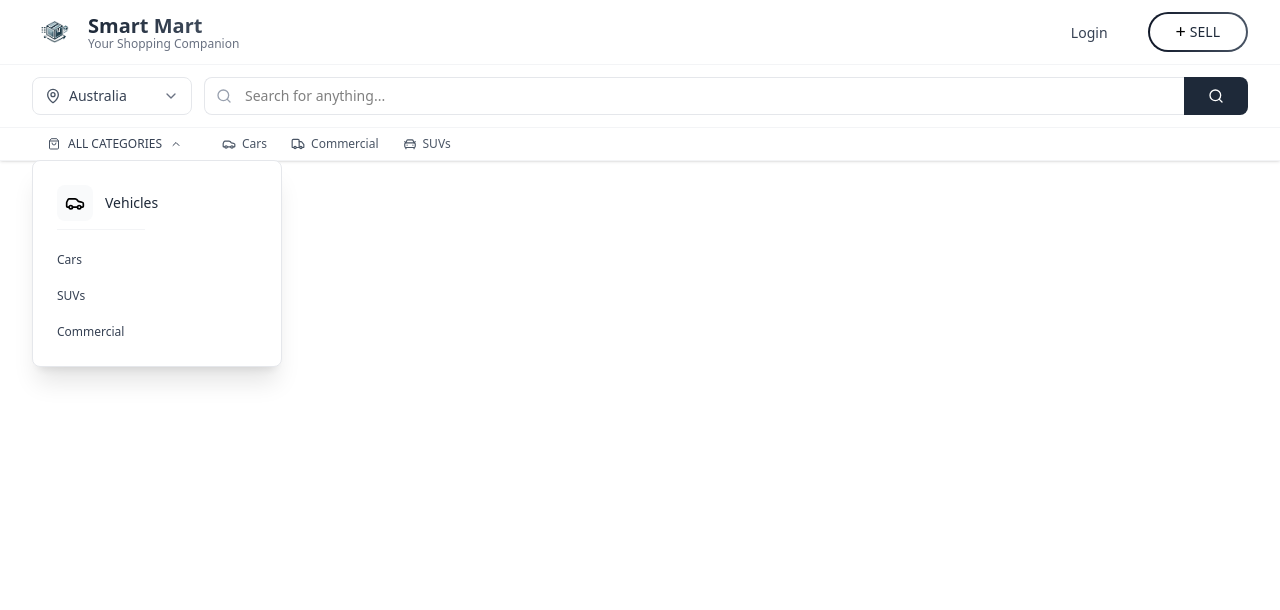
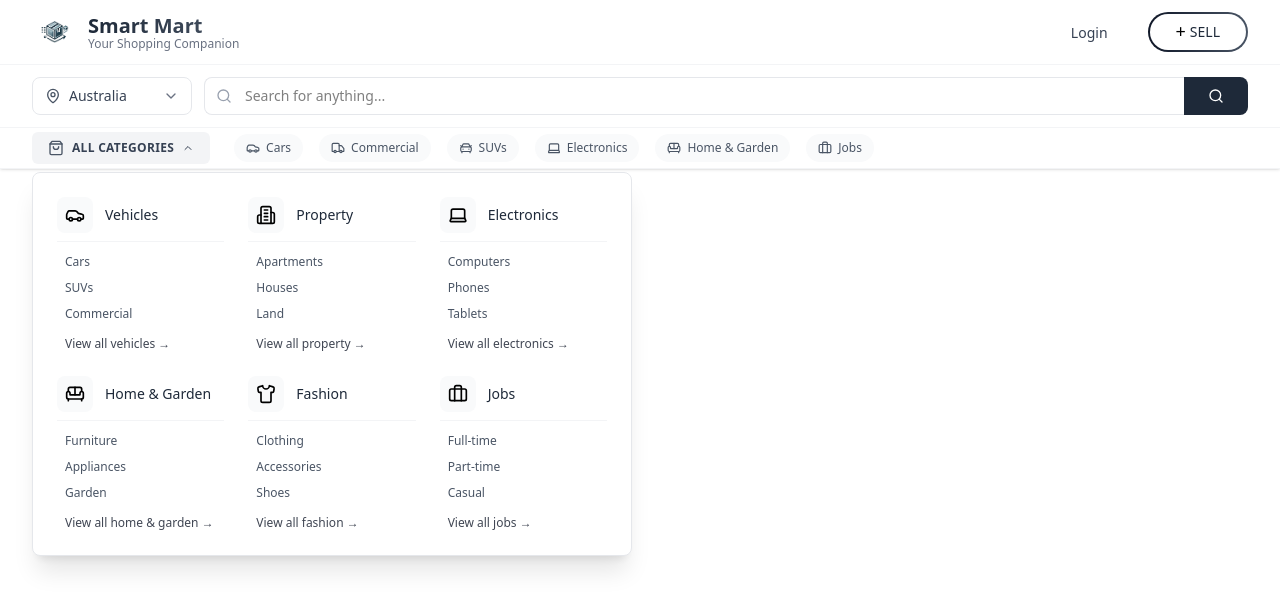
Before and after one commit to ahmadafzal007/SMART-MARKETPLACE, a React (Vite) app in the folder frontend/: page / in a window 1280 px wide. Both pictures are taken after a click on the button "ALL CATEGORIES". Shown: the top 610 px of the page. Built offline with nearby package versions, Linux system fonts and the light colour scheme.

Commit message:
Navbar styles updated

```diff
--- a/frontend/src/components/home/navbar.jsx
+++ b/frontend/src/components/home/navbar.jsx
@@ -12,11 +12,13 @@ const Navbar = () => {
   const [activeDropdown, setActiveDropdown] = useState(null);
   const [isMobile, setIsMobile] = useState(false);
   const dropdownRef = useRef(null);
+  const categoryDropdownRef = useRef(null);
 
   // Handle clicking outside to close dropdowns
   useEffect(() => {
     function handleClickOutside(event) {
-      if (dropdownRef.current && !dropdownRef.current.contains(event.target)) {
+      if (dropdownRef.current && !dropdownRef.current.contains(event.target) &&
+          categoryDropdownRef.current && !categoryDropdownRef.current.contains(event.target)) {
         setActiveDropdown(null);
       }
     }
@@ -70,12 +72,51 @@ const Navbar = () => {
         { name: 'Commercial'}
       ]
     },
-
+    'Property': {
+      icon: <Building2 className="h-5 w-5" />,
+      items: [
+        { name: 'Apartments' },
+        { name: 'Houses' },
+        { name: 'Land' }
+      ]
+    },
+    'Electronics': {
+      icon: <Laptop className="h-5 w-5" />,
+      items: [
+        { name: 'Computers' },
+        { name: 'Phones' },
+        { name: 'Tablets' }
+      ]
+    },
+    'Home & Garden': {
+      icon: <Sofa className="h-5 w-5" />,
+      items: [
+        { name: 'Furniture' },
+        { name: 'Appliances' },
+        { name: 'Garden' }
+      ]
+    },
+    'Fashion': {
+      icon: <Shirt className="h-5 w-5" />,
+      items: [
+        { name: 'Clothing' },
+        { name: 'Accessories' },
+        { name: 'Shoes' }
+      ]
+    },
+    'Jobs': {
+      icon: <Briefcase className="h-5 w-5" />,
+      items: [
+        { name: 'Full-time' },
+        { name: 'Part-time' },
+        { name: 'Casual' }
+      ]
+    }
   };
 
   return (
     <>
-      <nav className="w-full bg-white/80 backdrop-blur-md border-b border-gray-100 shadow-sm fixed top-0 z-50">
+      <nav className="w-full bg-white/90 backdrop-blur-md border-b border-gray-100 shadow-sm fixed top-0 z-50">
         {/* Main Navbar Content */}
         <div className="max-w-7xl mx-auto px-4 sm:px-6 lg:px-8">
           <div className="flex items-center justify-between h-16">
@@ -109,7 +150,7 @@ const Navbar = () => {
               <button className="group relative px-7 py-2.5 rounded-full bg-white
                 transform hover:shadow-lg active:scale-95 transition-all duration-200
                 focus:outline-none focus:ring-2 focus:ring-gray-800 focus:ring-offset-2">
-                {/* Animated gradient border - Updated to black/gray */}
+                {/* Animated gradient border */}
                 <div className="absolute inset-0 rounded-full bg-gradient-to-r from-gray-900 via-gray-600 to-gray-900 animate-gradient"></div>
                 <div className="absolute inset-[2px] rounded-full bg-white"></div>
                 <div className="relative flex items-center space-x-1">
@@ -208,19 +249,20 @@ const Navbar = () => {
         {/* Categories Bar - Redesigned */}
         <div className="border-t border-gray-100 bg-white">
           <div className="max-w-7xl mx-auto px-4 sm:px-6 lg:px-8">
-            <div className=" md:py-0 relative" ref={dropdownRef}>
-              <div className="flex flex-col md:flex-row md:items-center md:space-x-6 md:h-8">
+            <div className="py-2 md:py-0 relative">
+              <div className="flex flex-col md:flex-row md:items-center md:space-x-6 md:h-10">
                 {/* All Categories Dropdown - Improved Styling */}
-                <div className="relative w-full md:w-auto mb-3 md:mb-0">
+                <div className="relative w-full md:w-auto mb-3 md:mb-0" ref={categoryDropdownRef}>
                   <button
                     onClick={() => toggleDropdown('categories')}
-                    className="flex items-center justify-between md:justify-start w-full md:w-auto px-4 py-2 md:py-0
-                      space-x-2 text-gray-700 hover:text-gray-900 text-sm font-medium
-                      bg-gray-50 md:bg-transparent rounded-lg md:rounded-none"
+                    className={`flex items-center justify-between md:justify-start w-full md:w-auto px-4 py-2 md:py-2
+                      space-x-2 text-gray-700 hover:text-gray-900 text-sm font-medium rounded-md
+                      ${activeDropdown === 'categories' ? 'bg-gray-100' : 'bg-gray-50'}
+                      hover:bg-gray-100 transition-colors duration-200`}
                   >
                     <div className="flex items-center space-x-2">
-                      <ShoppingBag className="h-3 w-3 text-gray-600" />
-                      <span className='text-xs'>ALL CATEGORIES</span>
+                      <ShoppingBag className="h-4 w-4 text-gray-600" />
+                      <span className="text-xs font-semibold tracking-wide">ALL CATEGORIES</span>
                     </div>
                     <ChevronDown className={`h-3 w-3 transition-transform duration-200
                       ${activeDropdown === 'categories' ? 'rotate-180' : ''}`} />
@@ -228,25 +270,38 @@ const Navbar = () => {
 
                   {/* Categories Mega Dropdown - Redesigned */}
                   {activeDropdown === 'categories' && (
-                    <div className="absolute top-full left-0 mt-2 w-full md:w-[250px] bg-white shadow-xl
-                      border border-gray-200 rounded-lg z-50 p-6 animate-fadeIn">
-                      <div className="grid grid-cols-1 md:grid-cols-2 gap-6">
+                    <div className="absolute top-full left-0 mt-2 w-full md:w-[600px] bg-white shadow-xl
+                      border border-gray-200 rounded-lg z-50 p-4 md:p-6 animate-fadeIn">
+                      <div className="grid grid-cols-1 sm:grid-cols-2 md:grid-cols-3 gap-4 md:gap-6">
                         {Object.entries(categories).map(([category, { icon, items }]) => (
-                          <div key={category} className="space-y-4">
-                            <div className="flex items-center space-x-3 pb-2 border-b border-gray-100">
-                              <div className="p-2 bg-gray-50  rounded-lg">{icon}</div>
-                              <span className="font-medium text-sm text-gray-800">{category}</span>
+                          <div key={category} className="space-y-3 group">
+                            <div className="flex items-center space-x-3 pb-2 border-b border-gray-100
+                                           group-hover:border-gray-300 transition-colors duration-200">
+                              <div className="p-2 bg-gray-50 rounded-lg group-hover:bg-gray-100 transition-colors duration-200">
+                                {icon}
                               </div>
-                            <div className="space-y-3">
+                              <span className="font-medium text-sm text-gray-800 group-hover:text-gray-900 transition-colors duration-200">
+                                {category}
+                              </span>
+                            </div>
+                            <div className="space-y-2.5 pl-2">
                               {items.map((item) => (
-                                <div key={item.name} className="space-y-2">
-                                  <a href="#" className="text-xs  text-gray-700 hover:text-gray-900
-                                    transition-colors duration-200">
+                                <a
+                                  key={item.name}
+                                  href="#"
+                                  className="block text-xs text-gray-600 hover:text-gray-900 hover:font-medium
+                                         transition-all duration-200 transform hover:translate-x-1"
+                                >
                                   {item.name}
                                 </a>
-
-                                </div>
                               ))}
+                              <a
+                                href="#"
+                                className="block text-xs text-gray-900/80 hover:text-black font-medium
+                                       transition-colors duration-200 pt-1"
+                              >
+                                View all {category.toLowerCase()} →
+                              </a>
                             </div>
                           </div>
                         ))}
@@ -256,23 +311,39 @@ const Navbar = () => {
                 </div>
 
                 {/* Popular Categories - Mobile Responsive */}
-                <div className="md:flex hidden  flex-wrap md:flex-nowrap gap-3 md:gap-6 md:items-center">
-                  <a href="#" className="text-xs text-gray-600 hover:text-gray-900 transition-colors duration-200
-                    flex items-center space-x-1.5 bg-gray-50 md:bg-transparent px-3 py-2 md:p-0 rounded-full md:rounded-none">
+                <div className="overflow-x-auto scrollbar-hide">
+                  <div className="flex items-center space-x-4 pb-2 md:pb-0 md:h-full">
+                    <a href="#" className="text-xs whitespace-nowrap text-gray-600 hover:text-gray-900 transition-colors duration-200
+                      flex items-center space-x-1.5 bg-gray-50 hover:bg-gray-100 px-3 py-1.5 rounded-full">
                       <Car className="h-3.5 w-3.5" />
                       <span>Cars</span>
                     </a>
-                  <a href="#" className="text-xs text-gray-600 hover:text-gray-900 transition-colors duration-200
-                    flex items-center space-x-1.5 bg-gray-50 md:bg-transparent px-3 py-2 md:p-0 rounded-full md:rounded-none">
+                    <a href="#" className="text-xs whitespace-nowrap text-gray-600 hover:text-gray-900 transition-colors duration-200
+                      flex items-center space-x-1.5 bg-gray-50 hover:bg-gray-100 px-3 py-1.5 rounded-full">
                       <Truck className="h-3.5 w-3.5" />
                       <span>Commercial</span>
                     </a>
-                  <a href="#" className="text-xs text-gray-600 hover:text-gray-900 transition-colors duration-200
-                    flex items-center space-x-1.5 bg-gray-50 md:bg-transparent px-3 py-2 md:p-0 rounded-full md:rounded-none">
+                    <a href="#" className="text-xs whitespace-nowrap text-gray-600 hover:text-gray-900 transition-colors duration-200
+                      flex items-center space-x-1.5 bg-gray-50 hover:bg-gray-100 px-3 py-1.5 rounded-full">
                       <CarFront className="h-3.5 w-3.5" />
                       <span>SUVs</span>
                     </a>
-
+                    <a href="#" className="text-xs whitespace-nowrap text-gray-600 hover:text-gray-900 transition-colors duration-200
+                      flex items-center space-x-1.5 bg-gray-50 hover:bg-gray-100 px-3 py-1.5 rounded-full">
+                      <Laptop className="h-3.5 w-3.5" />
+                      <span>Electronics</span>
+                    </a>
+                    <a href="#" className="text-xs whitespace-nowrap text-gray-600 hover:text-gray-900 transition-colors duration-200
+                      flex items-center space-x-1.5 bg-gray-50 hover:bg-gray-100 px-3 py-1.5 rounded-full">
+                      <Sofa className="h-3.5 w-3.5" />
+                      <span>Home & Garden</span>
+                    </a>
+                    <a href="#" className="text-xs whitespace-nowrap text-gray-600 hover:text-gray-900 transition-colors duration-200
+                      flex items-center space-x-1.5 bg-gray-50 hover:bg-gray-100 px-3 py-1.5 rounded-full">
+                      <Briefcase className="h-3.5 w-3.5" />
+                      <span>Jobs</span>
+                    </a>
+                  </div>
                 </div>
               </div>
             </div>
@@ -281,18 +352,44 @@ const Navbar = () => {
       </nav>
 
       {/* Mobile Menu - Improved */}
-      <div className={`md:hidden fixed top-16 left-0 right-0 z-60 transition-all duration-300 ease-in-out ${
-        isMobileMenuOpen ? 'max-h-screen opacity-100' : 'max-h-0 opacity-0'
-      } overflow-hidden bg-white border-b border-gray-100 shadow-lg`}>
-        <div className="px-4 py-6 space-y-4">
+      <div className={`md:hidden fixed top-[180px] left-0 right-0 z-60 transition-all duration-300 ease-in-out ${
+        isMobileMenuOpen ? 'max-h-screen opacity-100 shadow-xl' : 'max-h-0 opacity-0'
+      } overflow-hidden bg-white border-b border-gray-100`}>
+        <div className="px-4 py-6 space-y-6">
+          {/* Mobile Login/Sell Buttons */}
+          <div className="grid grid-cols-2 gap-3">
             <button className="w-full px-4 py-3 text-gray-700 font-medium rounded-lg
-            hover:bg-gray-50 active:bg-gray-100 transition-all duration-200 flex items-center justify-center">
-            <span className="mr-2">Login</span>
+              bg-gray-50 hover:bg-gray-100 active:bg-gray-200 transition-all duration-200 flex items-center justify-center">
+              <span>Login</span>
             </button>
             <button className="w-full px-4 py-3 text-white font-medium rounded-lg
               bg-gray-800 hover:bg-gray-700 active:bg-gray-900 transition-all duration-200 flex items-center justify-center">
-            <span className="mr-2">SELL</span> <span className="text-lg">+</span>
+              <span className="mr-1">SELL</span> <span className="text-lg">+</span>
             </button>
+          </div>
+
+          {/* Mobile Quick Links */}
+          <div className="pt-4 border-t border-gray-100">
+            <h3 className="text-sm font-semibold text-gray-500 mb-3">Quick Links</h3>
+            <div className="flex flex-wrap gap-2">
+              <a href="#" className="text-xs text-gray-600 hover:text-gray-900 px-3 py-1.5
+                rounded-full bg-gray-50 hover:bg-gray-100 transition-all duration-200">
+                Featured Items
+              </a>
+              <a href="#" className="text-xs text-gray-600 hover:text-gray-900 px-3 py-1.5
+                rounded-full bg-gray-50 hover:bg-gray-100 transition-all duration-200">
+                Today's Deals
+              </a>
+              <a href="#" className="text-xs text-gray-600 hover:text-gray-900 px-3 py-1.5
+                rounded-full bg-gray-50 hover:bg-gray-100 transition-all duration-200">
+                New Arrivals
+              </a>
+              <a href="#" className="text-xs text-gray-600 hover:text-gray-900 px-3 py-1.5
+                rounded-full bg-gray-50 hover:bg-gray-100 transition-all duration-200">
+                Customer Support
+              </a>
+            </div>
+          </div>
 
           {/* Mobile Category Links */}
           <div className="pt-4 border-t border-gray-100">
@@ -311,16 +408,16 @@ const Navbar = () => {
       </div>
 
       {/* Spacer for fixed navbar - Mobile responsive */}
-      <div className="h-[180px] md:h-[120px]"></div>
+      <div className="h-[180px] md:h-[125px]"></div>
 
       {/* CSS Animations */}
       <style jsx>{`
         @keyframes fadeIn {
-          from { opacity: 0; transform: translateY(-4px); }
+          from { opacity: 0; transform: translateY(-8px); }
           to { opacity: 1; transform: translateY(0); }
         }
         .animate-fadeIn {
-          animation: fadeIn 0.2s ease-out;
+          animation: fadeIn 0.25s ease-out;
         }
         @keyframes gradient {
           0% { background-position: 0% 50%; }
@@ -331,6 +428,15 @@ const Navbar = () => {
           background-size: 200% 200%;
           animation: gradient 3s ease infinite;
         }
+        /* Hide scrollbar for Chrome, Safari and Opera */
+        .scrollbar-hide::-webkit-scrollbar {
+          display: none;
+        }
+        /* Hide scrollbar for IE, Edge and Firefox */
+        .scrollbar-hide {
+          -ms-overflow-style: none;  /* IE and Edge */
+          scrollbar-width: none;  /* Firefox */
+        }
       `}</style>
     </>
   );
```
Also changed, not shown: 1 other file (tests, documents, lock files or other folders). Lines whose indentation alone changed are shown as unchanged.
